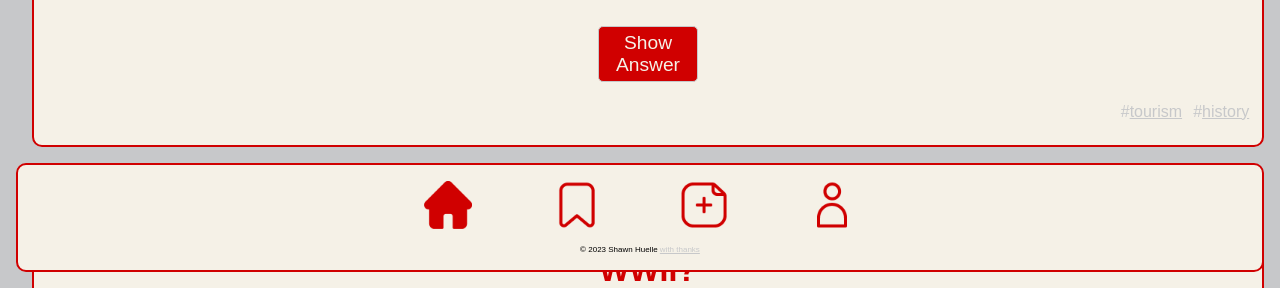
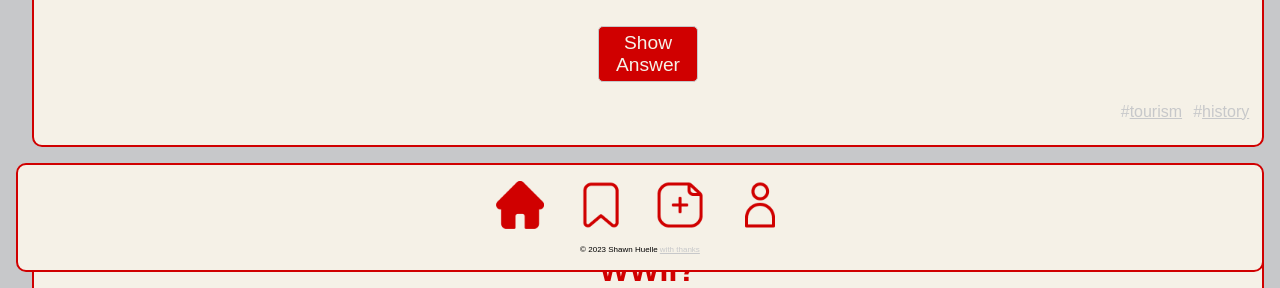
Before and after one commit to shrocket/quiz-app, a plain HTML site: page index.html in a window 1280 px wide. Shown: the part 512-800 px from the top of the page. Drawn offline with Linux system fonts and the light colour scheme.

Commit message:
create form.js and edit footer.css

```diff
--- a/components/footer.css
+++ b/components/footer.css
@@ -22,7 +22,8 @@
 .quizapp__footer--tile {
   display: flex;
   justify-content: space-evenly;
-  gap: 5rem;
+  gap: 2rem;
+  flex-wrap: wrap;
 }
 
 .quizapp__footer--copyright {
```
Also changed, not shown: components/form.js (added).
